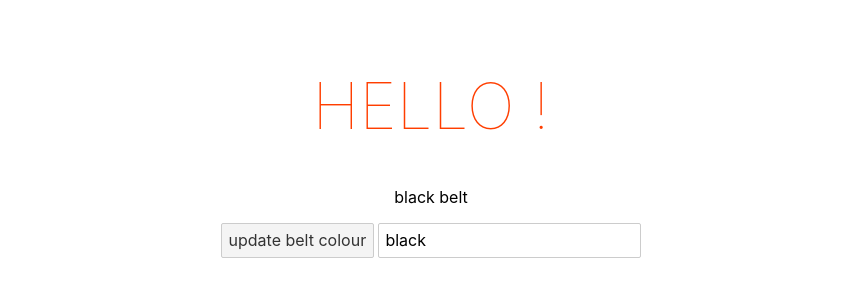
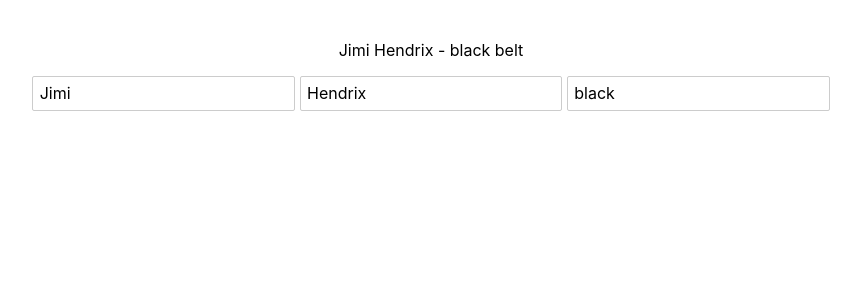
Before and after one commit to chemedev/svelte-tutorial, a Svelte app: page / in a window 1280 px wide. Shown: the top 300 px of the page, without its empty margins (209-1070 px from the left). Built offline with nearby package versions, Linux system fonts and the light colour scheme.

Commit message:
reactive-values

```diff
--- a/src/App.svelte
+++ b/src/App.svelte
@@ -2,6 +2,12 @@
   let firstName = 'Jimi';
   let lastName = 'Hendrix';
   let beltColour = 'black';
+
+  $: fullName = `${firstName} ${lastName}`;
+  $: {
+    console.log(beltColour);
+    console.log(fullName);
+  }
 
   const handleClick = () => {
     beltColour = 'orange';
@@ -19,13 +25,6 @@
     margin: 0 auto;
   }
 
-  h1 {
-    color: #ff3e00;
-    text-transform: uppercase;
-    font-size: 4em;
-    font-weight: 100;
-  }
-
   @media (min-width: 640px) {
     main {
       max-width: none;
@@ -34,10 +33,8 @@
 </style>
 
 <main>
-  <h1>Hello {name}!</h1>
-  <p style="color:{beltColour}">{beltColour} belt</p>
-  <button on:click={handleClick}>update belt colour</button>
-  <!-- two-way binding -->
-  <!-- <input type="text" on:input={handleInput} value={beltColour} /> -->
+  <p style="color: {beltColour}">{fullName} - {beltColour} belt</p>
+  <input type="text" bind:value={firstName} />
+  <input type="text" bind:value={lastName} />
   <input type="text" bind:value={beltColour} />
 </main>
--- a/src/main.js
+++ b/src/main.js
@@ -2,9 +2,7 @@
 
 const app = new App({
   target: document.body,
-  props: {
-    name: 'world',
-  },
+  props: {},
 });
 
 export default app;
```
